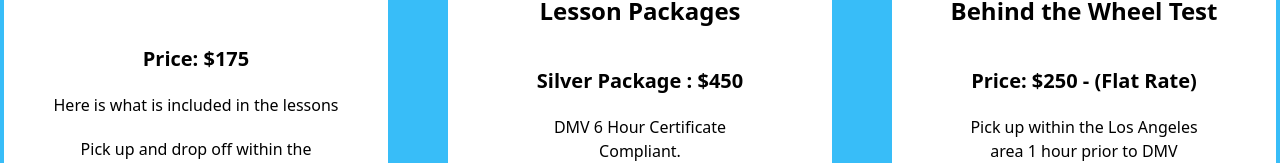
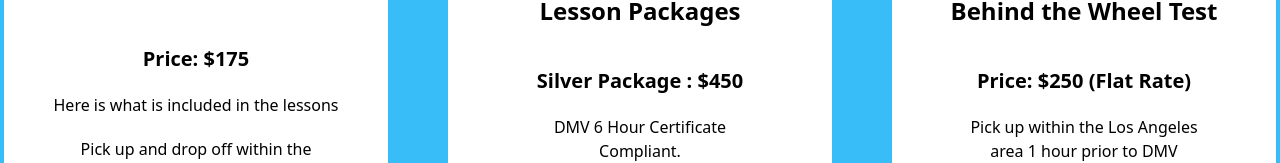
Before and after one commit to mannysanz715/Grace-s-Driving-School-Website, a React (Vite) app: page / in a window 1280 px wide. Shown: the part 2051-2214 px from the top of the page. Built offline with nearby package versions, Linux system fonts and the light colour scheme.

Commit message:
Remove - from flat rate

```diff
--- a/src/components/Pricing/Pricing.jsx
+++ b/src/components/Pricing/Pricing.jsx
@@ -41,7 +41,7 @@ function Pricing(){
         </div>
         <div data-aos='fade-up' className="drive-test-pricing flex flex-col justify-center items-center gap-5 text-center m-5 h-[30rem] w-96 max-sm:w-80 p-5 rounded bg-white mb-[50px] end">
           <h3 className='text-center mb-5 text-2xl font-extrabold'>Behind the Wheel Test</h3>
-          <p className='text-center font-extrabold text-xl'>Price: $250 - (Flat Rate)</p>
+          <p className='text-center font-extrabold text-xl'>Price: $250 (Flat Rate)</p>
           <p className='w-[250px]'>Pick up within the Los Angeles area 1 hour prior to DMV appointment time.</p>
           <p className='w-[250px]'>All registration and paper work taken care of with DMV.</p>
           <p className='w-[250px]'>Vehicle for the driving exam.</p>
```
